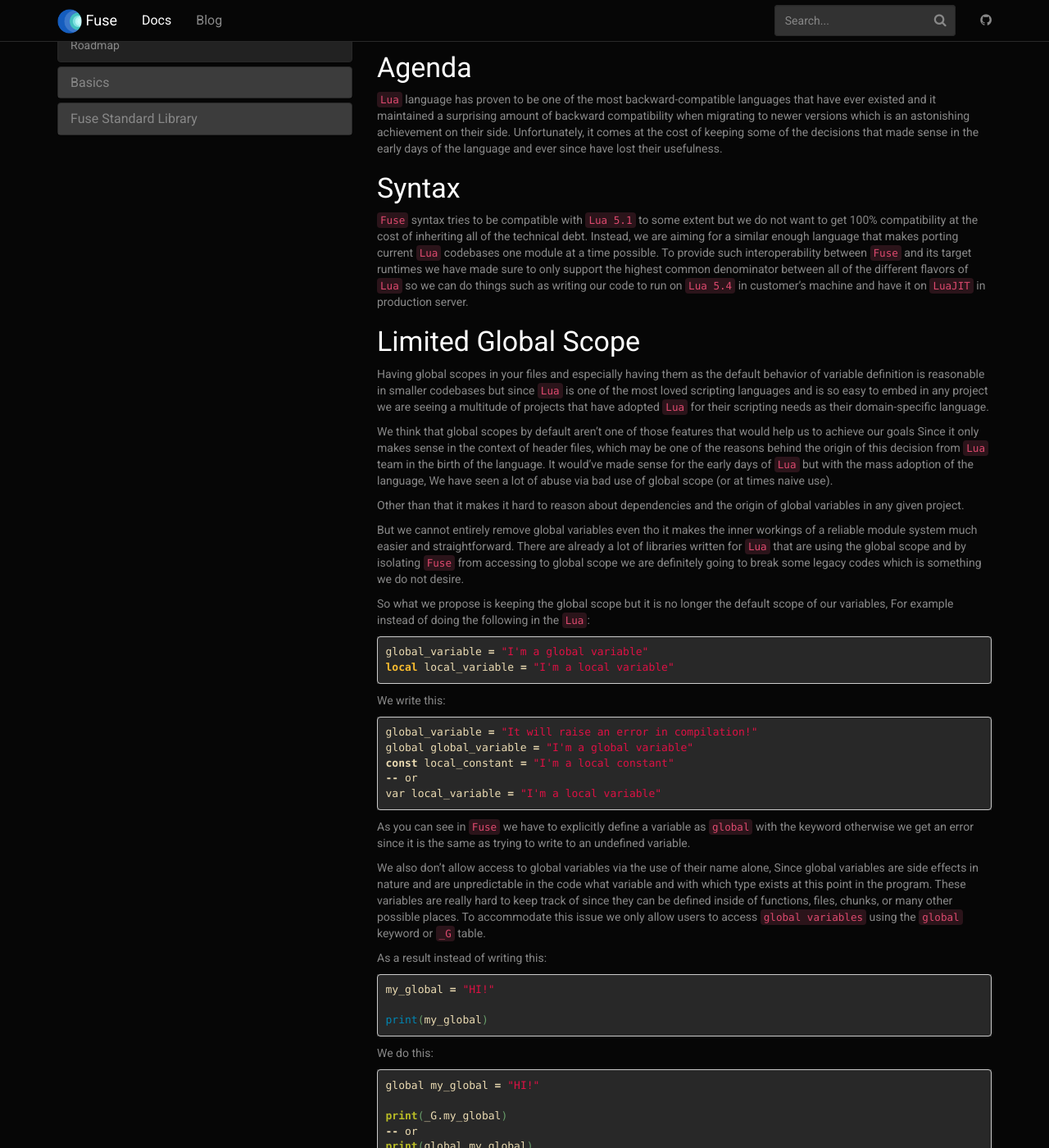
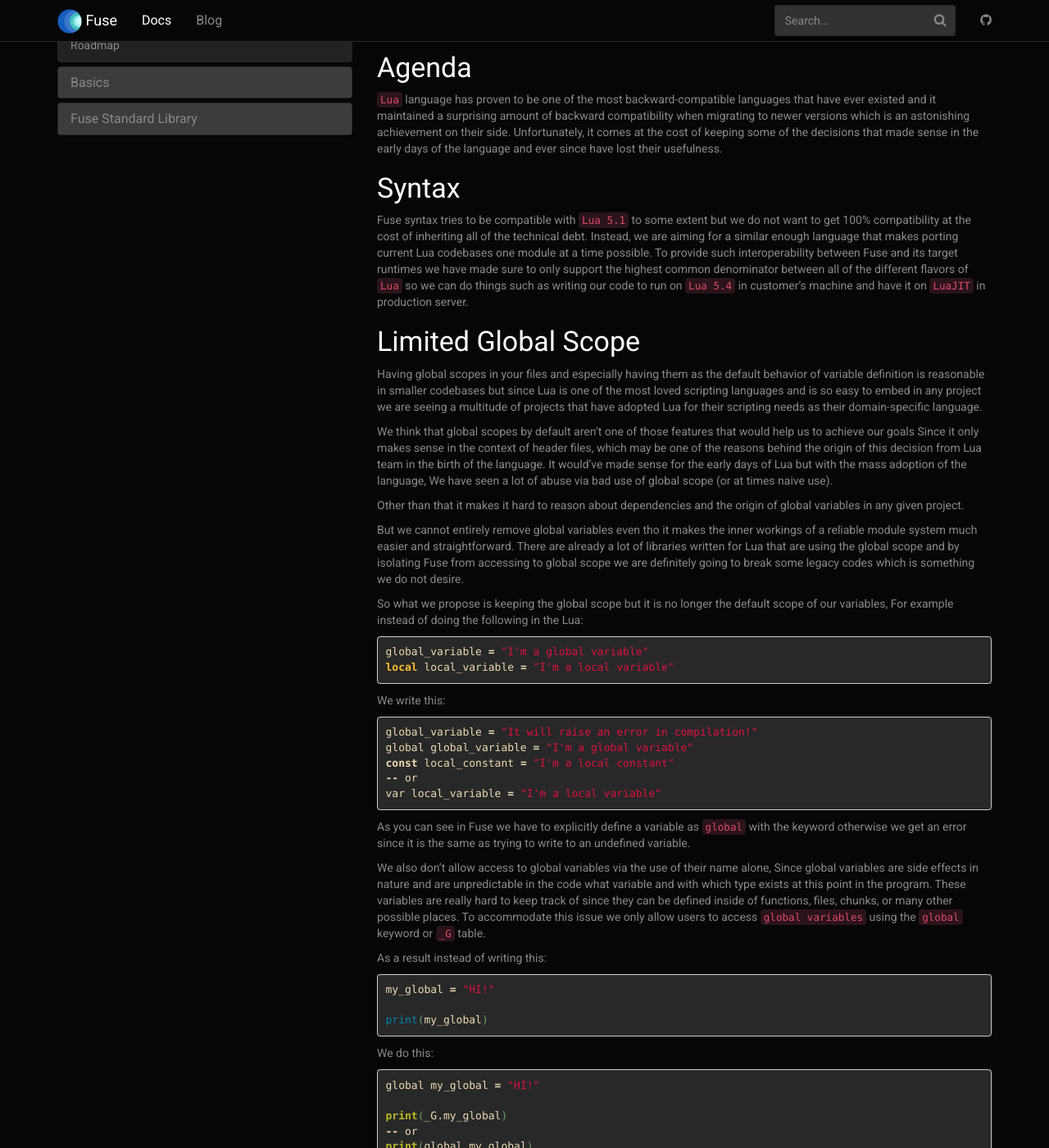
Before and after one commit to fuse-lang/fuse-lang.github.io, a Jekyll site: the page built from _docs/compatblity.md, in a window 1280 px wide and 1400 px high, scrolled down 198 px. Shown: the whole window at 82% size. Built offline with Jekyll 4.4.1, drawn with Linux system fonts in a browser that asks for light colours; some of the changed text lies outside the part shown.

````diff
--- a/_docs/compatblity.md
+++ b/_docs/compatblity.md
@@ -11,21 +11,21 @@ One of the big reasons behind the creation of `Fuse` is safety and ease of devel
 
 ### Syntax
 
-`Fuse` syntax tries to be compatible with `Lua 5.1` to some extent but we do not want to get 100% compatibility at the cost of inheriting all of the technical debt. Instead, we are aiming for a similar enough language that makes porting current `Lua` codebases one module at a time possible.
-To provide such interoperability between `Fuse` and its target runtimes we have made sure to only support the highest common denominator between all of the different flavors of `Lua` so we can do things such as writing our code to run on `Lua 5.4` in customer's machine and have it on `LuaJIT` in production server.
+Fuse syntax tries to be compatible with `Lua 5.1` to some extent but we do not want to get 100% compatibility at the cost of inheriting all of the technical debt. Instead, we are aiming for a similar enough language that makes porting current Lua codebases one module at a time possible.
+To provide such interoperability between Fuse and its target runtimes we have made sure to only support the highest common denominator between all of the different flavors of `Lua` so we can do things such as writing our code to run on `Lua 5.4` in customer's machine and have it on `LuaJIT` in production server.
 
 ### Limited Global Scope
 
-Having global scopes in your files and especially having them as the default behavior of variable definition is reasonable in smaller codebases but since `Lua` is one of the most loved scripting languages and is so easy to embed in any project we are seeing a multitude of projects that have adopted `Lua` for their scripting needs as their domain-specific language.
+Having global scopes in your files and especially having them as the default behavior of variable definition is reasonable in smaller codebases but since Lua is one of the most loved scripting languages and is so easy to embed in any project we are seeing a multitude of projects that have adopted Lua for their scripting needs as their domain-specific language.
 
-We think that global scopes by default aren't one of those features that would help us to achieve our goals Since it only makes sense in the context of header files, which may be one of the reasons behind the origin of this decision from `Lua` team in the birth of the language.
-It would've made sense for the early days of `Lua` but with the mass adoption of the language, We have seen a lot of abuse via bad use of global scope (or at times naive use).
+We think that global scopes by default aren't one of those features that would help us to achieve our goals Since it only makes sense in the context of header files, which may be one of the reasons behind the origin of this decision from Lua team in the birth of the language.
+It would've made sense for the early days of Lua but with the mass adoption of the language, We have seen a lot of abuse via bad use of global scope (or at times naive use).
 
 Other than that it makes it hard to reason about dependencies and the origin of global variables in any given project.
 
-But we cannot entirely remove global variables even tho it makes the inner workings of a reliable module system much easier and straightforward. There are already a lot of libraries written for `Lua` that are using the global scope and by isolating `Fuse` from accessing to global scope we are definitely going to break some legacy codes which is something we do not desire.
+But we cannot entirely remove global variables even tho it makes the inner workings of a reliable module system much easier and straightforward. There are already a lot of libraries written for Lua that are using the global scope and by isolating Fuse from accessing to global scope we are definitely going to break some legacy codes which is something we do not desire.
 
-So what we propose is keeping the global scope but it is no longer the default scope of our variables, For example instead of doing the following in the `Lua`:
+So what we propose is keeping the global scope but it is no longer the default scope of our variables, For example instead of doing the following in the Lua:
 
 ```lua
 global_variable = "I'm a global variable"
@@ -41,7 +41,7 @@ const local_constant = "I'm a local constant"
 -- or
 var local_variable = "I'm a local variable"
 ```
-As you can see in `Fuse` we have to explicitly define a variable as `global` with the keyword otherwise we get an error since it is the same as trying to write to an undefined variable.
+As you can see in Fuse we have to explicitly define a variable as `global` with the keyword otherwise we get an error since it is the same as trying to write to an undefined variable.
 
 We also don't allow access to global variables via the use of their name alone, Since global variables are side effects in nature and are unpredictable in the code what variable and with which type exists at this point in the program. These variables are really hard to keep track of since they can be defined inside of functions, files, chunks, or many other possible places.
 To accommodate this issue we only allow users to access `global variables` using the `global` keyword or `_G` table.
@@ -69,12 +69,12 @@ print(global.my_global)
 Keep in mind that the `_G` table always has `any` type and it is literally impossible  to type the global scope at compile time but it is possible to either cast the variables into a known type or create a type definition for global scope and so the compiler can infer the types from that but it won't guarantee the existence of the given variable and it just provides auto-complete and type checking.
 
 
-### Features beyond `Lua 5.1`
+### Features beyond Lua 5.1
 
-We have chosen the `Lua 5.1` as our base syntax to build upon. This version of `Lua` is the most available set of features in the `Lua` ecosystem since anything that works in `5.1` can also work in `5.2`, `5.3`, `5.4` and `Luau` but it doesn't mean that we don't backport any features from newer versions of `Lua` or ideas from `Luau` interpreter that can work as a syntax sugar with our `Lua 5.1` limitation that we applied to ourselves.
-There are a few notable changes. Mainly we don't have `pack` and `unpack` functions anymore, instead, we are using `table.pack` and `table.unpack` to make it consistent between different target versions. Other than that there are also some new features backported from newer releases of `Lua` and some completely new features that are missing from every version of `Lua`, Things like type support, string interpolation, traits, pattern matching, array deconstruction, `+= -= *= /=` operators and better error handling(see `Error Handling` section) among many others.
+We have chosen the Lua 5.1 as our base syntax to build upon. This version of Lua is the most available set of features in the Lua ecosystem since anything that works in `5.1` can also work in `5.2`, `5.3`, `5.4` and `Luau` but it doesn't mean that we don't backport any features from newer versions of Lua or ideas from Luau interpreter that can work as a syntax sugar with our Lua 5.1 limitation that we applied to ourselves.
+There are a few notable changes. Mainly we don't have `pack` and `unpack` functions anymore, instead, we are using `table.pack` and `table.unpack` to make it consistent between different target versions. Other than that there are also some new features backported from newer releases of Lua and some completely new features that are missing from every version of `Lua`, Things like type support, string interpolation, traits, pattern matching, array deconstruction, `+= -= *= /=` operators and better error handling(see `Error Handling` section) among many others.
 
-### Differences with `Lua 5.2`
+### Differences with Lua 5.2
 
 |Feature|Status|Notes|
 |-------|:----:|:----|
@@ -109,9 +109,9 @@ There are a few notable changes. Mainly we don't have `pack` and `unpack` functi
 |`string.gsub` is stricter about using `%` on special characters only|Future|it will be supported in future releases of `Fuse`, TBD|
 |`NaN` keys are supported for tables with `__newindex`|Future|it will be supported in future releases of `Fuse`, TBD|
 
-\* items whose status is marked with an asterisk are supported in `Fuse` but don't have universal support when used from some versions of vanilla `Lua`
+\* items whose status is marked with an asterisk are supported in Fuse but don't have universal support when used from some versions of vanilla Lua
 
-### Differences with `Lua 5.3`
+### Differences with Lua 5.3
 
 |Feature|Status|Notes|
 |-------|:----:|:----|
@@ -128,9 +128,9 @@ There are a few notable changes. Mainly we don't have `pack` and `unpack` functi
 |stricter error checking for `table.insert`/`table.remove`|Partial|we have them depending on the target runtime but we may add it into the `Fuse` language if we improve the performance cost|
 |`__eq` metamethod is called for unrelated metatables|Yes*|`Fuse` code will respect it but it won't work when used from `Lua` runtimes before `5.3`|
 
-\* items whose status is marked with an asterisk are supported in `Fuse` but don't have universal support when used from some versions of vanilla `Lua`
+\* items whose status is marked with an asterisk are supported in Fuse but don't have universal support when used from some versions of vanilla Lua
 
-### Differences with `Lua 5.4`
+### Differences with Lua 5.4
 
 |Feature|Status|Notes|
 |-------|:----:|:----|
@@ -146,7 +146,7 @@ There are a few notable changes. Mainly we don't have `pack` and `unpack` functi
 |function `print` calls `__tostring` instead of `tostring` to format its arguments|Yes||
 |decoding functions in the utf8 library do not accept surrogates|Yes||
 
-### Differences with `Luau`
+### Differences with Luau
 
 |Feature|Fuse Support|Luau Support|Notes|
 |-------|------------|------------|-----|
````
Also changed, not shown: _docs/basics/intro.md (+6 -0 lines), _docs/motivation.md (+8 -8 lines).
